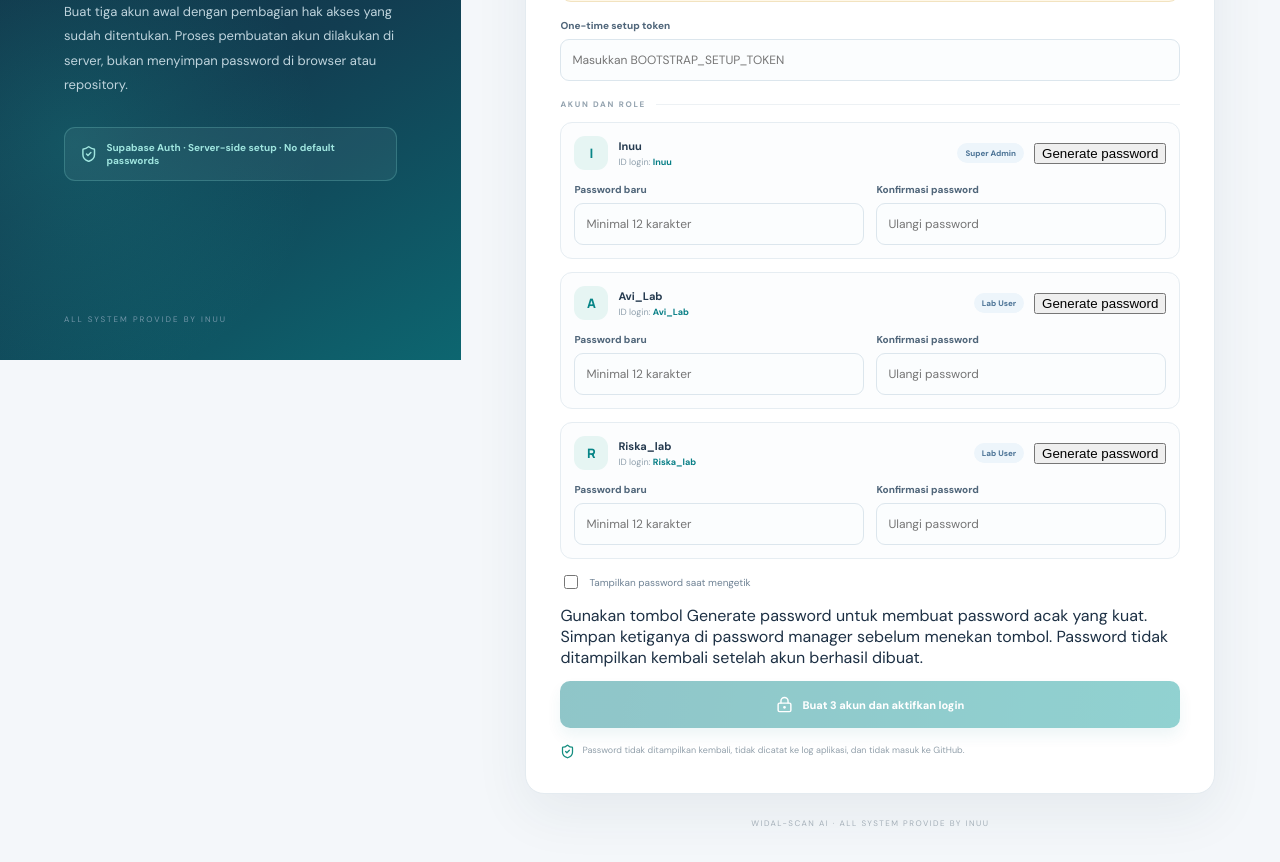
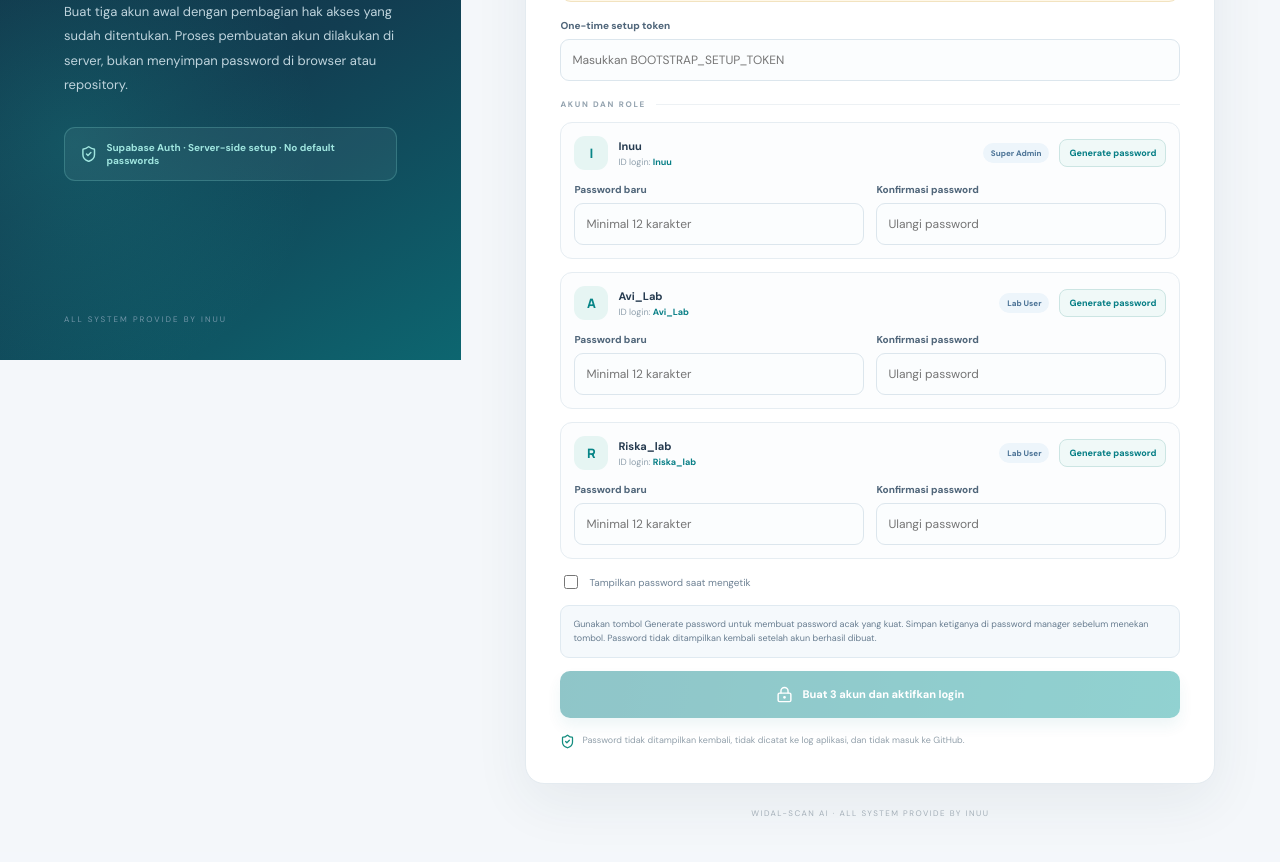
Before and after one commit to inuworkspace01-ai/widal-scan-ai-wireless, a Next.js app in the folder apps/web/: page /setup in a window 1280 px wide. Shown: the part 440-1302 px from the top of the page. Built offline with nearby package versions, Linux system fonts and the light colour scheme; no server answers.

Commit message:
Harden account setup and document guarded model retraining

```diff
--- a/apps/web/app/globals.css
+++ b/apps/web/app/globals.css
@@ -127,3 +127,11 @@
 .spin{animation:setupSpin 1s linear infinite}@keyframes setupSpin{to{transform:rotate(360deg)}}
 @media(max-width:900px){.setupShell{grid-template-columns:1fr}.setupHero{position:relative;min-height:260px;height:auto;padding:25px 24px}.setupHeroContent{margin:35px 0 25px}.setupHeroContent h1{font-size:34px}.setupHeroContent p{font-size:11px}.setupHeroFoot{margin-top:5px}.setupMain{padding:23px 16px 30px}}
 @media(max-width:520px){.setupAccount{grid-template-columns:1fr}.setupAccountHead{grid-column:1}.setupHeroContent{margin:25px 0 18px}.setupTop{margin-bottom:15px}.setupCard{padding:20px 15px}.setupAccountHead em{font-size:7px}.setupMain{padding:16px 10px 25px}}
+
+
+/* Password generation controls and setup safety note */
+.generatePassword{border:1px solid #cce5e3;background:#f0f9f8;color:#087f86;border-radius:8px;padding:7px 9px;font:800 9px 'DM Sans';white-space:nowrap;cursor:pointer}
+.generatePassword:hover{background:#e1f4f1;border-color:#9bd6d1}
+.setupReminder{background:#f5f9fc;border:1px solid #e0eaf1;border-radius:9px;padding:11px 12px;color:#687d90;font-size:9px;line-height:1.6}
+.setupAccountHead{flex-wrap:wrap}
+@media(max-width:520px){.generatePassword{margin-left:auto}.setupAccountHead em{margin-left:auto}}
```
